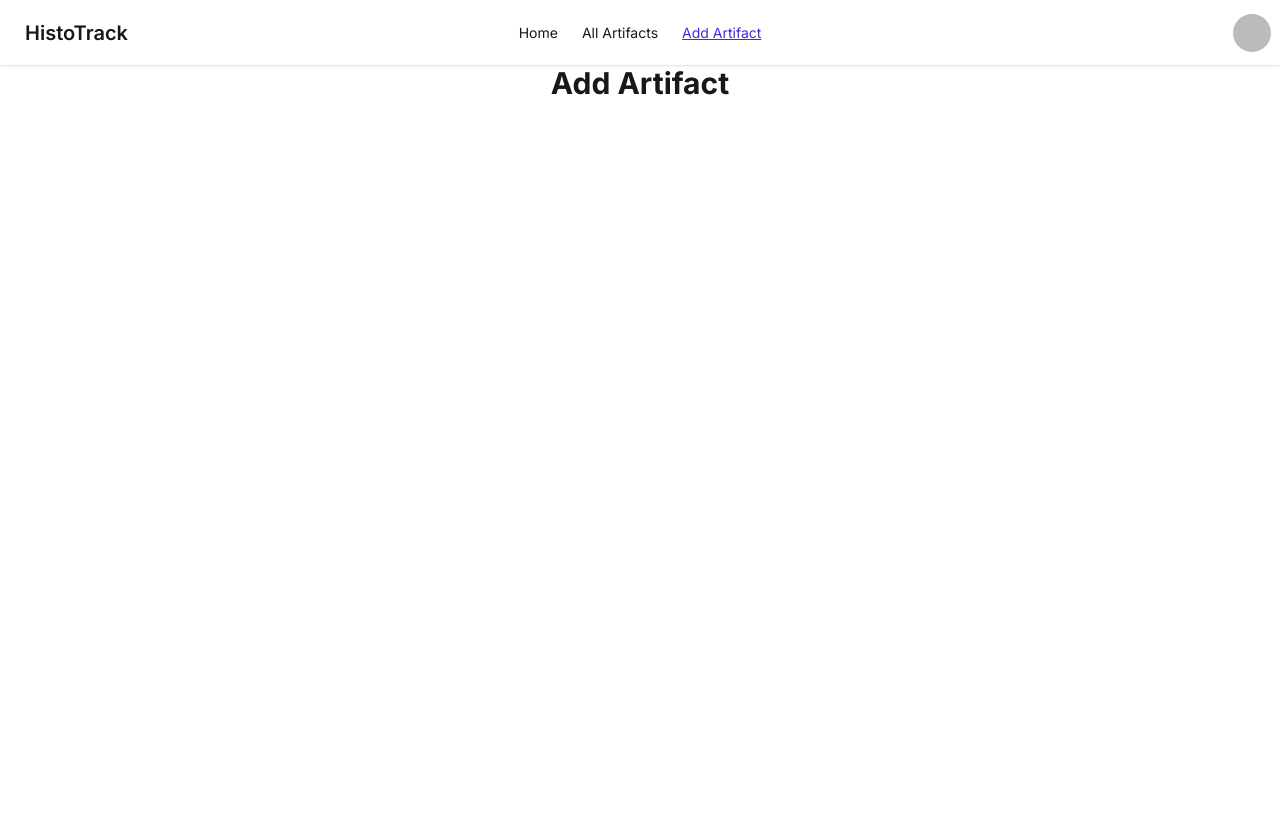
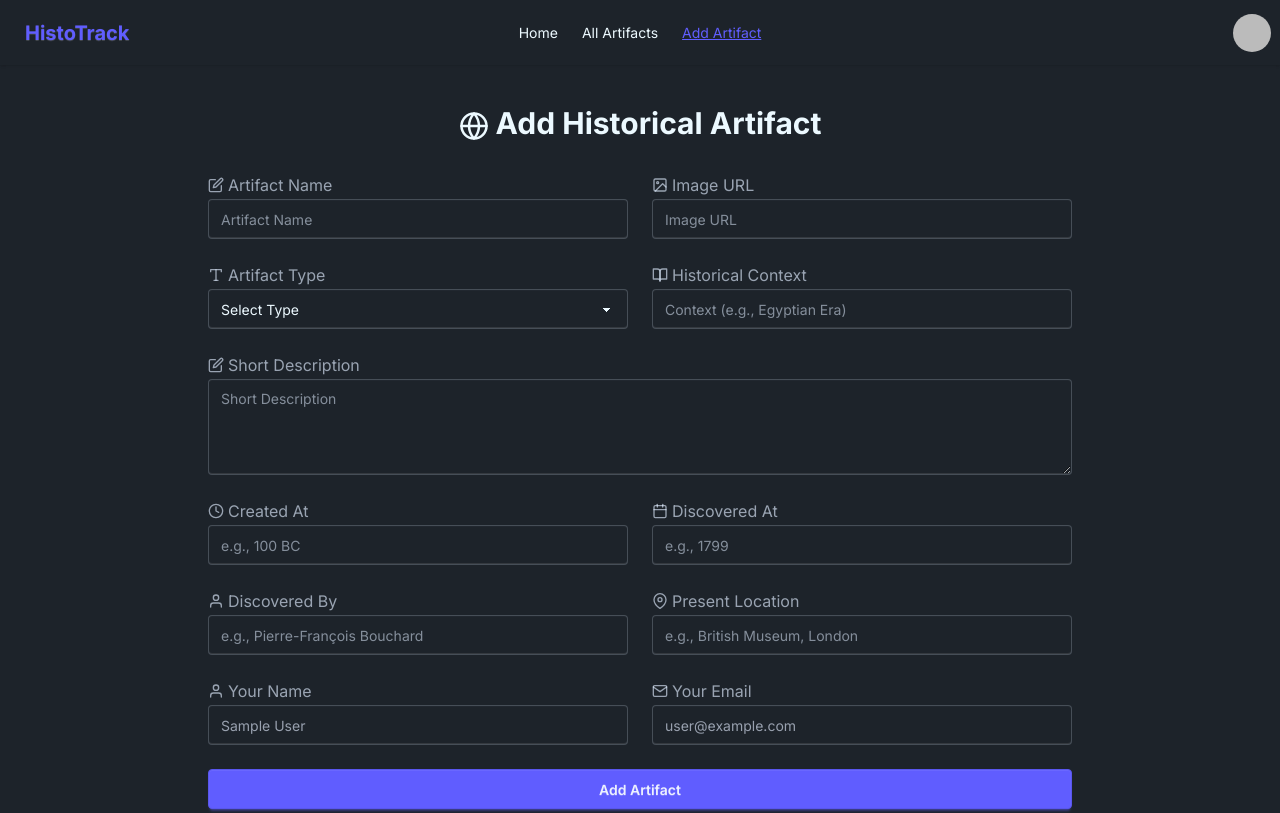
Before and after one commit to md-zeon/histo-track-client, a React (Vite) app: page /add-artifact in a window 1280 px wide. Shown: the top 813 px of the page. Built offline with nearby package versions, Linux system fonts and the light colour scheme; no server answers; sample sign-in values are in the browser's storage.

Commit message:
added Add Artifact Page with Functionality

```diff
--- a/index.html
+++ b/index.html
@@ -1,5 +1,5 @@
 <!doctype html>
-<html lang="en" data-theme="light">
+<html lang="en" data-theme="dark">
   <head>
     <meta charset="UTF-8" />
     <link rel="icon" type="image/svg+xml" href="/vite.svg" />
--- a/package.json
+++ b/package.json
@@ -11,6 +11,7 @@
   },
   "dependencies": {
     "@tailwindcss/vite": "^4.1.10",
+    "axios": "^1.10.0",
     "firebase": "^11.9.1",
     "react": "^19.1.0",
     "react-dom": "^19.1.0",
--- a/src/components/Footer.jsx
+++ b/src/components/Footer.jsx
@@ -1,4 +1,3 @@
-import React from "react";
 
 const Footer = () => {
 	return (
--- a/src/components/Navbar.jsx
+++ b/src/components/Navbar.jsx
@@ -79,7 +79,7 @@ const Navbar = () => {
 				</div>
 				<Link
 					to='/'
-					className='btn btn-ghost text-xl'
+					className='btn btn-ghost text-xl text-primary font-bold'
 				>
 					HistoTrack
 				</Link>
--- a/src/pages/Artifacts/AddArtifact.jsx
+++ b/src/pages/Artifacts/AddArtifact.jsx
@@ -1,7 +1,247 @@
+import Swal from "sweetalert2";
+import useAuth from "../../hooks/useAuth";
+import { FiEdit, FiImage, FiType, FiGlobe, FiClock, FiUser, FiMapPin, FiBookOpen, FiCalendar, FiMail } from "react-icons/fi";
+import axios from "axios";
+import { toast } from "react-toastify";
+
 const AddArtifact = () => {
+	const { user } = useAuth();
+
+	const handleSubmit = async (e) => {
+		e.preventDefault();
+
+		const form = e.target;
+		const formData = new FormData(form);
+		const data = Object.fromEntries(formData.entries());
+
+		const artifact = {
+			...data,
+			adderName: user?.displayName || "Anonymous",
+			adderEmail: user?.email || "anonymous@example.com",
+			likes: 0,
+		};
+		console.log(artifact);
+		axios.post("http://localhost:3000/artifacts", artifact).then((res) => {
+			console.log(res.data);
+			if (res.data.insertedId) {
+				Swal.fire({
+					title: "Success!",
+					text: "Artifact added successfully!",
+					icon: "success",
+					confirmButtonText: "OK",
+				});
+			} else {
+				Swal.fire({
+					title: "Error!",
+					text: "Something went wrong!",
+					icon: "error",
+					confirmButtonText: "OK",
+				});
+			}
+		}).catch((err) => {
+			console.log(err);
+			toast.error(err.message	);
+		})
+	};
+
 	return (
-		<div>
-			<h1 className='text-3xl font-bold text-center mb-6'>Add Artifact</h1>
+		<div className='max-w-4xl mx-auto px-4 py-10'>
+			<h2 className='text-3xl font-bold text-center mb-8'>
+				<FiGlobe className='inline' /> Add Historical Artifact
+			</h2>
+
+			<form
+				onSubmit={handleSubmit}
+				className='grid grid-cols-1 md:grid-cols-2 gap-6'
+			>
+				{/* Name */}
+				<div>
+					<label className='label'>
+						<span className='label-text flex items-center gap-1'>
+							<FiEdit /> Artifact Name
+						</span>
+					</label>
+					<input
+						name='name'
+						type='text'
+						placeholder='Artifact Name'
+						className='input input-bordered w-full'
+						required
+					/>
+				</div>
+
+				{/* Image URL */}
+				<div>
+					<label className='label'>
+						<span className='label-text flex items-center gap-1'>
+							<FiImage /> Image URL
+						</span>
+					</label>
+					<input
+						name='image'
+						type='url'
+						placeholder='Image URL'
+						className='input input-bordered w-full'
+						required
+					/>
+				</div>
+
+				{/* Type */}
+				<div>
+					<label className='label'>
+						<span className='label-text flex items-center gap-1'>
+							<FiType /> Artifact Type
+						</span>
+					</label>
+					<select
+						name='type'
+						className='select select-bordered w-full'
+						required
+					>
+						<option value=''>Select Type</option>
+						<option>Tools</option>
+						<option>Weapons</option>
+						<option>Documents</option>
+						<option>Writings</option>
+						<option>Others</option>
+					</select>
+				</div>
+
+				{/* Context */}
+				<div>
+					<label className='label'>
+						<span className='label-text flex items-center gap-1'>
+							<FiBookOpen /> Historical Context
+						</span>
+					</label>
+					<input
+						name='context'
+						type='text'
+						placeholder='Context (e.g., Egyptian Era)'
+						className='input input-bordered w-full'
+						required
+					/>
+				</div>
+
+				{/* Short Description */}
+				<div className='md:col-span-2'>
+					<label className='label'>
+						<span className='label-text flex items-center gap-1'>
+							<FiEdit /> Short Description
+						</span>
+					</label>
+					<textarea
+						name='shortDescription'
+						placeholder='Short Description'
+						className='textarea h-24 w-full'
+						required
+					></textarea>
+				</div>
+
+				{/* Created At */}
+				<div>
+					<label className='label'>
+						<span className='label-text flex items-center gap-1'>
+							<FiClock /> Created At
+						</span>
+					</label>
+					<input
+						name='createdAt'
+						type='text'
+						placeholder='e.g., 100 BC'
+						className='input input-bordered w-full'
+						required
+					/>
+				</div>
+
+				{/* Discovered At */}
+				<div>
+					<label className='label'>
+						<span className='label-text flex items-center gap-1'>
+							<FiCalendar /> Discovered At
+						</span>
+					</label>
+					<input
+						name='discoveredAt'
+						type='text'
+						placeholder='e.g., 1799'
+						className='input input-bordered w-full'
+						required
+					/>
+				</div>
+
+				{/* Discovered By */}
+				<div>
+					<label className='label'>
+						<span className='label-text flex items-center gap-1'>
+							<FiUser /> Discovered By
+						</span>
+					</label>
+					<input
+						name='discoveredBy'
+						type='text'
+						placeholder='e.g., Pierre-François Bouchard'
+						className='input input-bordered w-full'
+						required
+					/>
+				</div>
+
+				{/* Location */}
+				<div>
+					<label className='label'>
+						<span className='label-text flex items-center gap-1'>
+							<FiMapPin /> Present Location
+						</span>
+					</label>
+					<input
+						name='location'
+						type='text'
+						placeholder='e.g., British Museum, London'
+						className='input input-bordered w-full'
+						required
+					/>
+				</div>
+
+				{/* Adder Name (Disabled) */}
+				<div>
+					<label className='label'>
+						<span className='label-text flex items-center gap-1'>
+							<FiUser /> Your Name
+						</span>
+					</label>
+					<input
+						type='text'
+						value={user?.displayName || ""}
+						readOnly
+						className='input input-bordered w-full text-gray-400'
+					/>
+				</div>
+
+				{/* Adder Email (Disabled) */}
+				<div>
+					<label className='label'>
+						<span className='label-text flex items-center gap-1'>
+							<FiMail /> Your Email
+						</span>
+					</label>
+					<input
+						type='email'
+						value={user?.email || ""}
+						readOnly
+						className='input input-bordered w-full text-gray-400'
+					/>
+				</div>
+
+				{/* Submit */}
+				<div className='md:col-span-2'>
+					<button
+						type='submit'
+						className='btn btn-primary w-full'
+					>
+						Add Artifact
+					</button>
+				</div>
+			</form>
 		</div>
 	);
 };
--- /dev/null
+++ b/src/pages/Home/Banner.jsx
@@ -0,0 +1,10 @@
+
+const Banner = () => {
+    return (
+        <div>
+
+        </div>
+    );
+};
+
+export default Banner;
--- /dev/null
+++ b/src/pages/Home/Home.jsx
@@ -0,0 +1,9 @@
+const Home = () => {
+    return (
+        <div>
+
+        </div>
+    );
+};
+
+export default Home;
```
Also changed, not shown: 1 other file (tests, documents, lock files or other folders).
